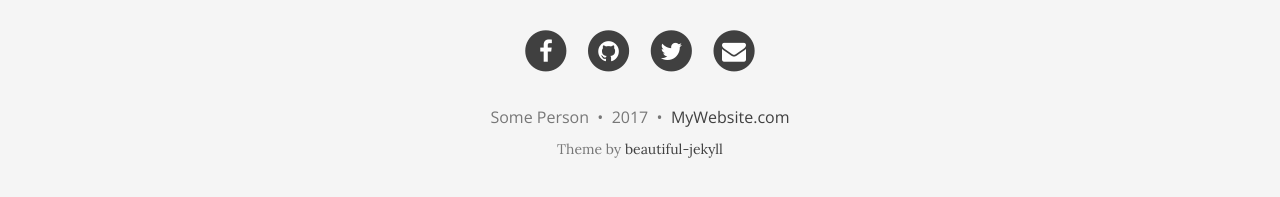
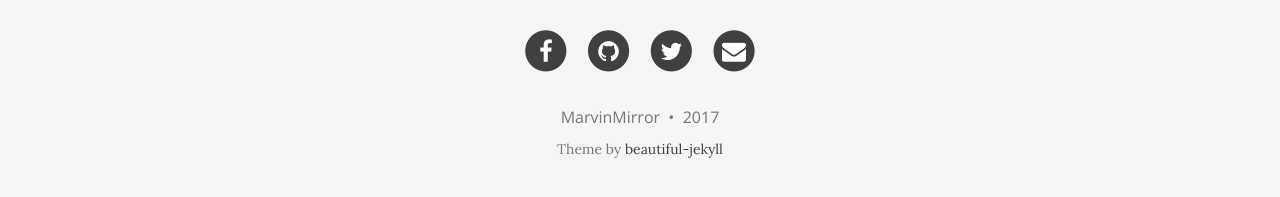
Before and after one commit to MarvinMirror/MarvinMirror.github.io, a Jekyll site: the page built from index.html, in a window 1280 px wide and 1145 px high. Shown: the part 935-1132 px from the top of the window. Built offline with Jekyll 4.4.1, drawn with Linux system fonts in a browser that asks for light colours; nearby versions of some CDN libraries; the list of posts is cut into pages by our own code.

Commit message:
updated picture

```diff
--- a/_config.yml
+++ b/_config.yml
@@ -53,10 +53,10 @@ avatar: "/img/avatar-icon.png"
 # Change all these values or delete the ones you don't want.
 # Important: you must keep the "name" parameter, everything else you can remove
 author:
-  name: Some Person
-  email: "youremail@domain.com"
+  name: MarvinMirror
+  email: "magmir42@gmail.com"
   facebook: yourname  # eg. daattali
-  github: yourname    # eg. daattali
+  github: marvinmirror    # eg. daattali
   twitter: yourname   # eg. daattali
   reddit: yourname    # eg. daattali
   google-plus: +yourname   # eg. +DeanAttali or 109424658772469020925
@@ -102,7 +102,7 @@ share-links-active:
 
 # How to display the link to the website in the footer
 # Remove this if you don't want a link in the footer
-url-pretty: "MyWebsite.com"  # eg. "deanattali.com/beautiful-jekyll"
+# url-pretty: "MyWebsite.com"  # eg. "deanattali.com/beautiful-jekyll"
 
 # --- Misc --- #
 # Fill in your Disqus shortname (NOT the userid) if you want to support Disqus comments
```
Also changed, not shown: img/teamRUS.jpg (added), 1 other file.
